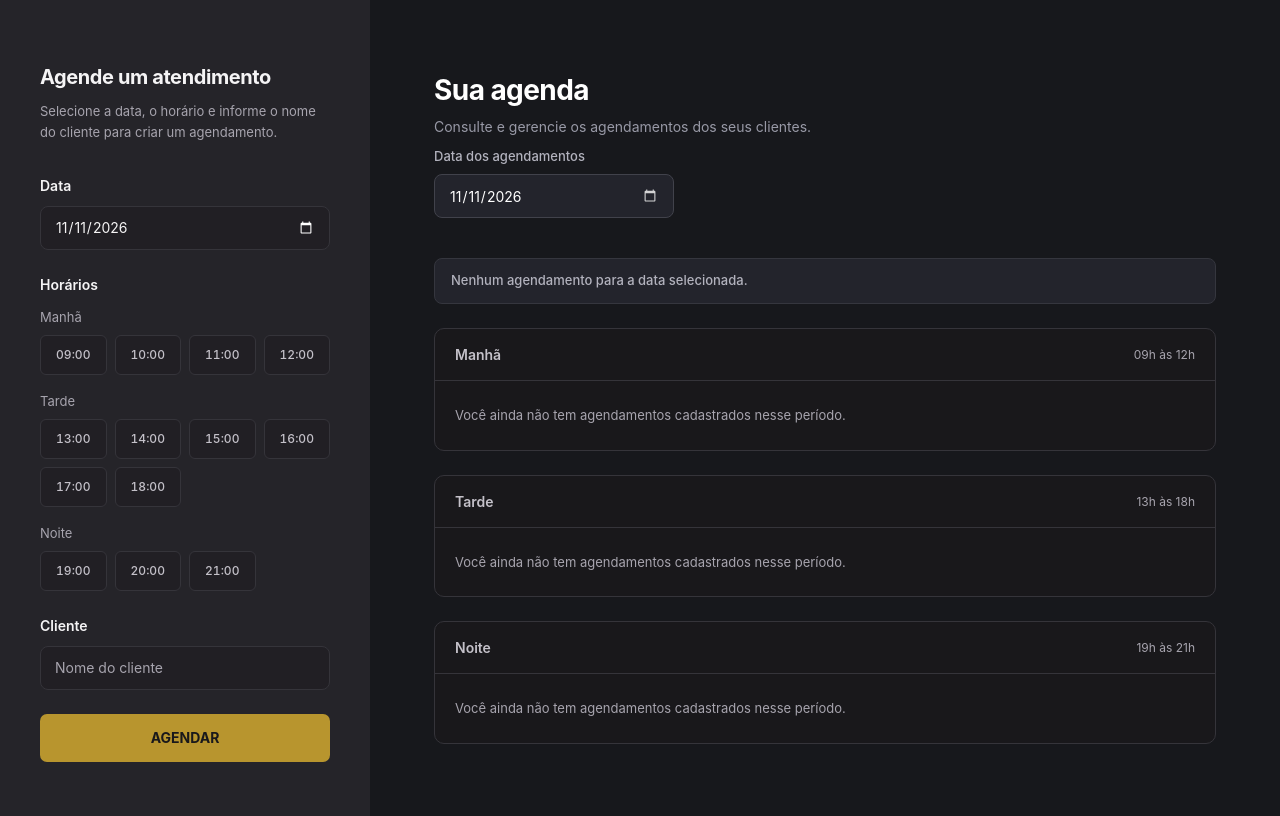
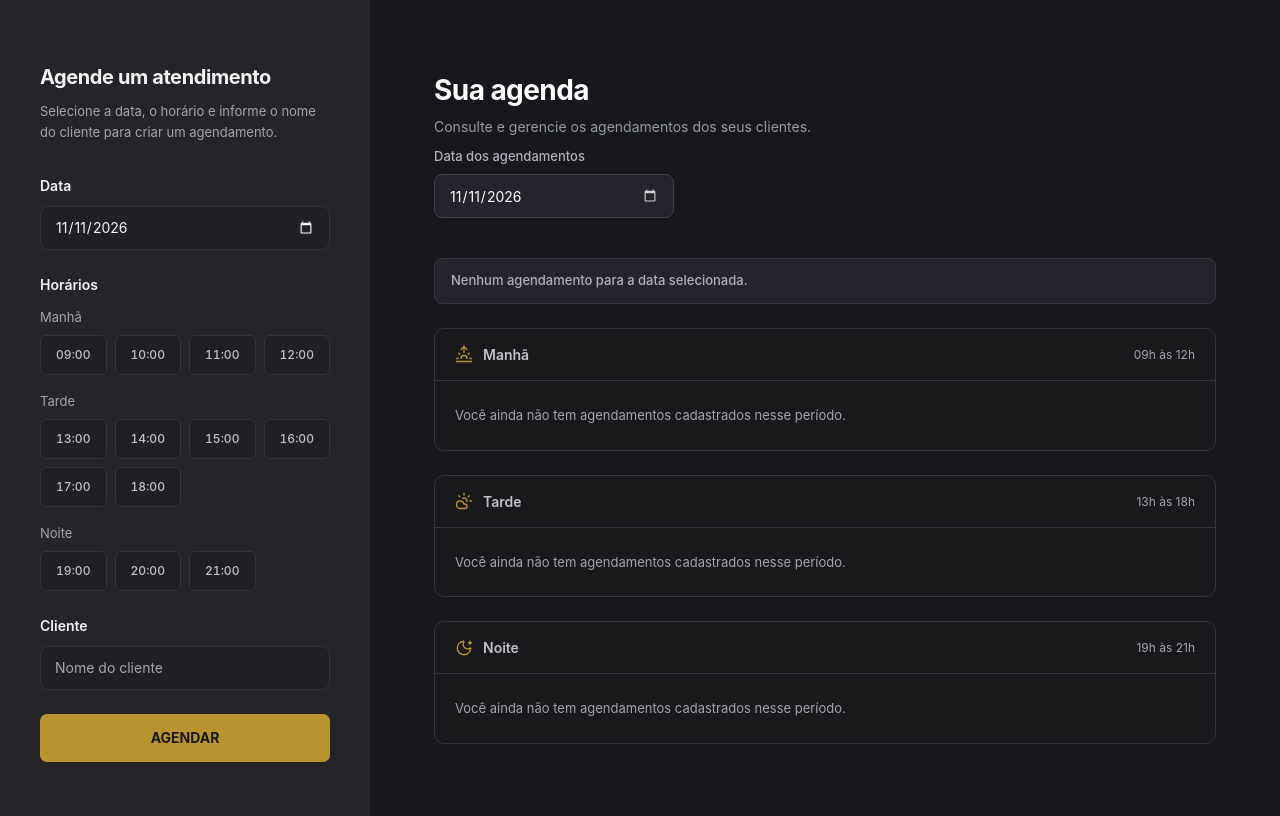
Before and after one commit to wanessags/HairDay, a React (Vite) app: page / in a window 1280 px wide. Built offline with nearby package versions, Linux system fonts and the light colour scheme.

Commit message:
feat: adiciona icones dourados aos periodos da agenda

```diff
--- a/package.json
+++ b/package.json
@@ -10,6 +10,7 @@
     "preview": "vite preview"
   },
   "dependencies": {
+    "lucide-react": "^1.72.0",
     "react": "^19.2.0",
     "react-dom": "^19.2.0"
   },
--- a/src/components/PeriodSection/PeriodSection.tsx
+++ b/src/components/PeriodSection/PeriodSection.tsx
@@ -1,3 +1,5 @@
+import { CloudSun, MoonStar, Sunrise } from "lucide-react";
+
 import { AppointmentItem } from "../AppointmentItem/AppointmentItem";
 
 import type { Appointment, Period } from "../../types/appointment";
@@ -15,6 +17,12 @@ type PeriodSectionProps = {
 const EMPTY_MESSAGE =
   "Você ainda não tem agendamentos cadastrados nesse período.";
 
+const PERIOD_ICONS = {
+  morning: Sunrise,
+  afternoon: CloudSun,
+  evening: MoonStar,
+};
+
 export function PeriodSection({
   period,
   title,
@@ -22,6 +30,8 @@ export function PeriodSection({
   appointments,
   onDelete,
 }: PeriodSectionProps) {
+  const PeriodIcon = PERIOD_ICONS[period];
+
   const sortedAppointments = [...appointments].sort((a, b) =>
     a.time.localeCompare(b.time),
   );
@@ -33,9 +43,24 @@ export function PeriodSection({
     >
       <header className="period-section__header">
         <div className="period-section__heading">
-          <h3 id={`period-${period}-title`} className="period-section__title">
-            {title}
-          </h3>
+          <div
+            style={{
+              display: "flex",
+              alignItems: "center",
+              gap: "10px",
+            }}
+          >
+            <PeriodIcon
+              size={18}
+              strokeWidth={1.8}
+              color="var(--color-primary)"
+              aria-hidden="true"
+            />
+
+            <h3 id={`period-${period}-title`} className="period-section__title">
+              {title}
+            </h3>
+          </div>
 
           <span className="period-section__range">{range}</span>
         </div>
```
Also changed, not shown: 2 other files (tests, documents, lock files or other folders).
